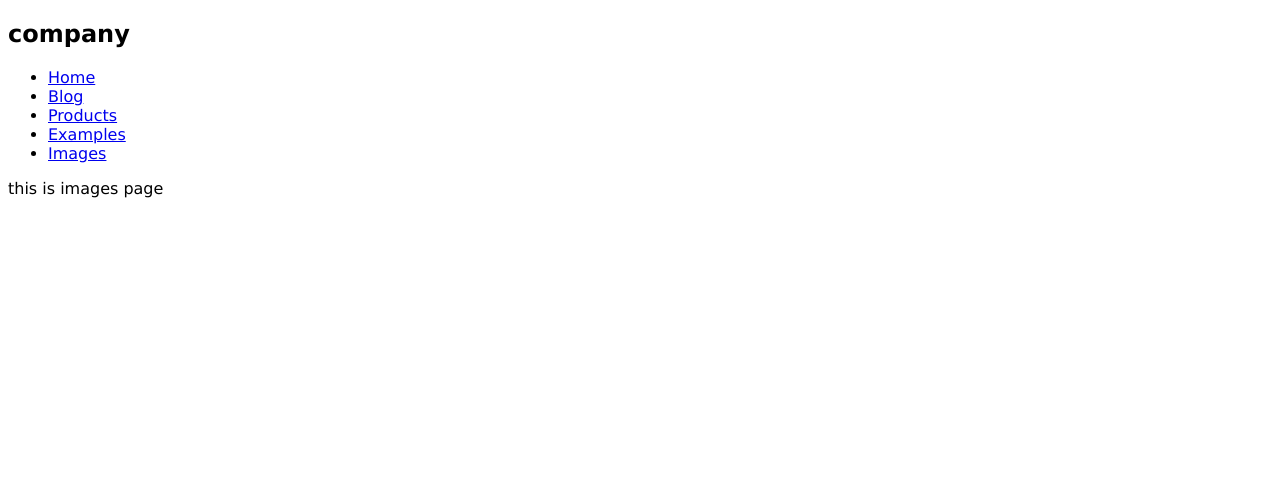
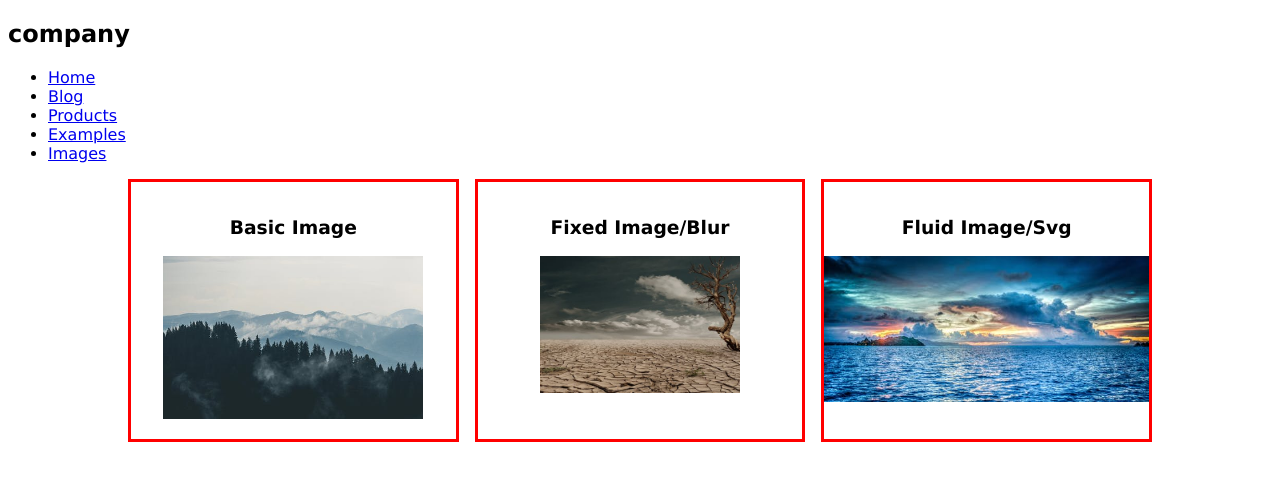
Before and after one commit to davidwachlin/gatsby-tutorial, a Gatsby site: page /images in a window 1280 px wide. Built offline with nearby package versions, Linux system fonts and the light colour scheme; Gatsby itself is replaced by a stand-in of ours.

Commit message:
render gatsby-image

```diff
--- a/gatsby-config.js
+++ b/gatsby-config.js
@@ -16,5 +16,7 @@ module.exports = {
     },
     `gatsby-plugin-sass`,
     `gatsby-plugin-styled-components`,
+    `gatsby-transformer-sharp`,
+    `gatsby-plugin-sharp`,
   ],
 }
--- a/package.json
+++ b/package.json
@@ -16,9 +16,12 @@
   "dependencies": {
     "babel-plugin-styled-components": "^1.10.6",
     "gatsby": "^2.18.4",
+    "gatsby-image": "^2.2.34",
     "gatsby-plugin-sass": "^2.1.24",
+    "gatsby-plugin-sharp": "^2.3.5",
     "gatsby-plugin-styled-components": "^3.1.14",
     "gatsby-source-filesystem": "^2.1.40",
+    "gatsby-transformer-sharp": "^2.3.7",
     "node-sass": "^4.13.0",
     "react": "^16.12.0",
     "react-dom": "^16.12.0",
--- /dev/null
+++ b/src/examples/Images.js
@@ -0,0 +1,66 @@
+import React from 'react'
+import { graphql, useStaticQuery } from 'gatsby'
+import styled from 'styled-components'
+import img from '../images/image3.jpg'
+import Image from 'gatsby-image'
+
+const getImages = graphql`
+  {
+    fixed: file(relativePath: { eq: "image1.jpeg" }) {
+      childImageSharp {
+        fixed(width: 200, grayscale: true) {
+          ...GatsbyImageSharpFixed
+        }
+      }
+    }
+    fluid: file(relativePath: { eq: "image2.jpg" }) {
+      childImageSharp {
+        fluid {
+          ...GatsbyImageSharpFluid_tracedSVG
+        }
+      }
+    }
+  }
+`
+
+const Images = () => {
+  const data = useStaticQuery(getImages)
+  console.log(data)
+  return (
+    <Wrapper>
+      <article>
+        <h3>basic image</h3>
+        <img src={img} className="basic" />
+      </article>
+      <article>
+        <h3>fixed image/blur</h3>
+        <Image fixed={data.fixed.childImageSharp.fixed} />
+      </article>
+      <article>
+        <h3>fluid image/svg</h3>
+        <Image fluid={data.fluid.childImageSharp.fluid} />
+      </article>
+    </Wrapper>
+  )
+}
+
+const Wrapper = styled.section`
+  text-align: center;
+  text-transform: capitalize;
+  width: 80vw;
+  margin: 0 auto 10rem auto;
+  .basic {
+    width: 80%;
+  }
+  article {
+    border: 3px solid red;
+    padding: 1rem 0;
+  }
+  @media (min-width: 992px) {
+    display: grid;
+    grid-template-columns: 1fr 1fr 1fr;
+    grid-column-gap: 1rem;
+  }
+`
+
+export default Images
--- a/src/pages/images.js
+++ b/src/pages/images.js
@@ -1,8 +1,11 @@
 import React from 'react'
 import Layout from '../components/layout'
+import Images from '../examples/Images'
 
 const images = () => {
-  return <Layout>this is images page</Layout>
+  return <Layout>
+      <Images />
+  </Layout>
 }
 
 export default images
```
Also changed, not shown: src/images/copy/image1 copy 2.jpeg (renamed from src/images/image1 copy 2.jpeg), src/images/copy/image1 copy.jpeg (renamed from src/images/image1 copy.jpeg), 1 other file.
